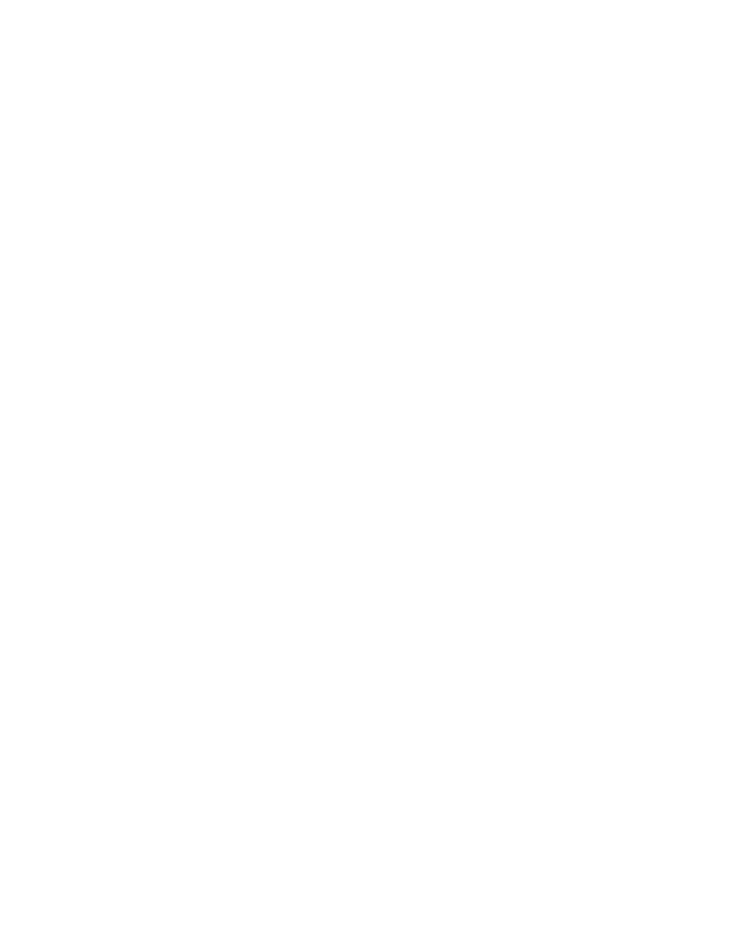
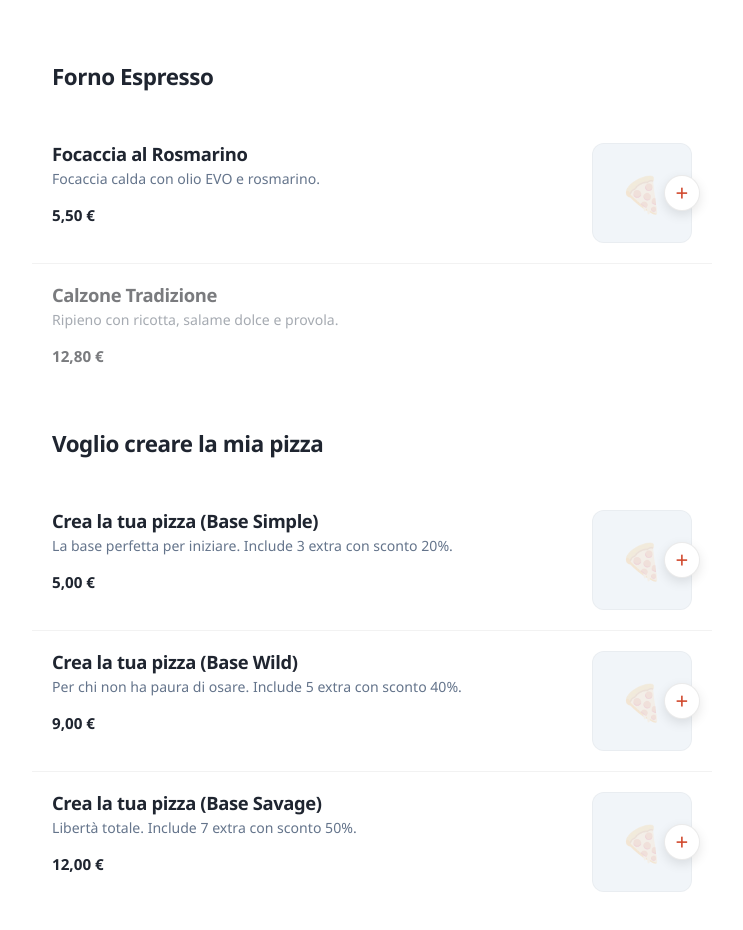
Before and after one commit to kremisi-com/pizzaos, a Next.js app in the folder apps/client/: page /menu in a window 1280 px wide. Shown: the part 2384-3314 px from the top of the page, without its empty margins (268-1011 px from the left). Before the commit the page ends 2451 px from the top, so only its background shows below. Built offline with nearby package versions, Linux system fonts and the light colour scheme.

Commit message:
gruppi gunzionanti

```diff
--- a/apps/client/src/features/customization/components/product-detail-screen.module.css
+++ b/apps/client/src/features/customization/components/product-detail-screen.module.css
@@ -721,6 +721,59 @@
   margin-top: 2px;
 }
 
+.extraPriceGroup
+{
+  display: flex;
+  align-items: center;
+  gap: 8px;
+  margin-top: 2px;
+}
+
+.extraPriceStrikethrough
+{
+  font-size: 0.82rem;
+  color: var(--pizzaos-color-foreground-muted);
+  text-decoration: line-through;
+  opacity: 0.7;
+}
+
+.extraPriceDiscounted
+{
+  font-size: 0.88rem;
+  font-weight: 800;
+  color: #10b981; /* Premium green for discount */
+}
+
+.bundleQuotaSummary
+{
+  margin: 4px 20px 16px;
+  padding: 10px 16px;
+  background: rgba(16, 185, 129, 0.08);
+  border-radius: 12px;
+  display: flex;
+  align-items: center;
+  gap: 10px;
+  border: 1px solid rgba(16, 185, 129, 0.15);
+}
+
+.bundleQuotaIcon
+{
+  font-size: 1.1rem;
+}
+
+.bundleQuotaText
+{
+  font-size: 0.82rem;
+  font-weight: 700;
+  color: #065f46;
+}
+
+.bundleQuotaCount
+{
+  color: #10b981;
+  font-weight: 900;
+}
+
 .ingredientControls
 {
   display: flex;
--- a/apps/client/src/features/customization/customization-model.ts
+++ b/apps/client/src/features/customization/customization-model.ts
@@ -60,6 +60,18 @@ export interface PairingSuggestion
   readonly description: string;
   readonly priceCents: number;
 }
+
+export interface BundleConfig
+{
+  readonly discountQuota: number;
+  readonly discountRate: number;
+}
+
+export const BUNDLE_CONFIGS: Readonly<Record<string, BundleConfig>> = {
+  "product-create-simple": { discountQuota: 3, discountRate: 0.2 },
+  "product-create-wild": { discountQuota: 5, discountRate: 0.4 },
+  "product-create-savage": { discountQuota: 7, discountRate: 0.5 }
+};
 
 export interface CustomizationStep
 {
@@ -527,6 +539,7 @@ export function customizationReducer(state: CustomizationState, action: Customiz
 }
 
 export function deriveCustomizationPrice(
+  productId: string,
   basePriceCents: number,
   state: CustomizationState
 ): CustomizationPriceBreakdown
@@ -546,15 +559,40 @@ export function deriveCustomizationPrice(
   }, 0);
 
   const selectedExtraIds = new Set(state.selectedExtraIds);
-  const extrasDeltaCents = EXTRA_OPTIONS.reduce((accumulator, extra) =>
+  const bundleConfig = BUNDLE_CONFIGS[productId];
+
+  let extrasDeltaCents = 0;
+
+  if (bundleConfig)
   {
-    if (!selectedExtraIds.has(extra.id))
+    const selectedExtras = EXTRA_OPTIONS
+      .filter((extra) => selectedExtraIds.has(extra.id))
+      .sort((a, b) => b.priceCents - a.priceCents);
+
+    selectedExtras.forEach((extra, index) =>
     {
-      return accumulator;
-    }
+      if (index < bundleConfig.discountQuota)
+      {
+        extrasDeltaCents += Math.round(extra.priceCents * (1 - bundleConfig.discountRate));
+      }
+      else
+      {
+        extrasDeltaCents += extra.priceCents;
+      }
+    });
+  }
+  else
+  {
+    extrasDeltaCents = EXTRA_OPTIONS.reduce((accumulator, extra) =>
+    {
+      if (!selectedExtraIds.has(extra.id))
+      {
+        return accumulator;
+      }
 
-    return accumulator + extra.priceCents;
-  }, 0);
+      return accumulator + extra.priceCents;
+    }, 0);
+  }
 
   return {
     basePriceCents,
@@ -564,6 +602,45 @@ export function deriveCustomizationPrice(
     extrasDeltaCents,
     totalCents: basePriceCents + doughDeltaCents + variantDeltaCents + ingredientDeltaCents + extrasDeltaCents
   };
+}
+
+export function deriveExtraPrice(
+  productId: string,
+  extraId: string,
+  selectedExtraIds: readonly string[]
+): number
+{
+  const extra = EXTRA_OPTIONS.find((e) => e.id === extraId);
+
+  if (!extra)
+  {
+    return 0;
+  }
+
+  const bundleConfig = BUNDLE_CONFIGS[productId];
+
+  if (!bundleConfig)
+  {
+    return extra.priceCents;
+  }
+
+  if (!selectedExtraIds.includes(extraId))
+  {
+    return extra.priceCents;
+  }
+
+  const sortedSelectedExtras = EXTRA_OPTIONS
+    .filter((e) => selectedExtraIds.includes(e.id))
+    .sort((a, b) => b.priceCents - a.priceCents);
+
+  const index = sortedSelectedExtras.findIndex((e) => e.id === extraId);
+
+  if (index >= 0 && index < bundleConfig.discountQuota)
+  {
+    return Math.round(extra.priceCents * (1 - bundleConfig.discountRate));
+  }
+
+  return extra.priceCents;
 }
 
 export function deriveVisibleAllergens(
--- a/packages/mock-data/src/data.ts
+++ b/packages/mock-data/src/data.ts
@@ -142,6 +142,36 @@ export const PRODUCTS: readonly Product[] = [
     status: "available",
     tags: ["forno", "contorno"],
     allergens: [{ code: "GLU", label: "Glutine" }]
+  },
+  {
+    id: "product-create-simple",
+    sku: "PIZ-CREA-SIMP",
+    name: "Crea la tua pizza (Base Simple)",
+    description: "La base perfetta per iniziare. Include 3 extra con sconto 20%.",
+    basePrice: toMoney(500),
+    status: "available",
+    tags: ["customizable-bundle", "tier-simple"],
+    allergens: [{ code: "GLU", label: "Glutine" }]
+  },
+  {
+    id: "product-create-wild",
+    sku: "PIZ-CREA-WILD",
+    name: "Crea la tua pizza (Base Wild)",
+    description: "Per chi non ha paura di osare. Include 5 extra con sconto 40%.",
+    basePrice: toMoney(900),
+    status: "available",
+    tags: ["customizable-bundle", "tier-wild"],
+    allergens: [{ code: "GLU", label: "Glutine" }]
+  },
+  {
+    id: "product-create-savage",
+    sku: "PIZ-CREA-SAVA",
+    name: "Crea la tua pizza (Base Savage)",
+    description: "Libertà totale. Include 7 extra con sconto 50%.",
+    basePrice: toMoney(1200),
+    status: "available",
+    tags: ["customizable-bundle", "tier-savage"],
+    allergens: [{ code: "GLU", label: "Glutine" }]
   }
 ] as const;
 
@@ -167,6 +197,23 @@ export const CLIENT_MENU: Menu = {
         { productId: "product-vegetariana", isFeatured: true },
         { productId: "product-4-formaggi", isFeatured: false },
         { productId: "product-tonno-cipolla", isFeatured: false }
+      ]
+    },
+    {
+      id: "section-forno",
+      name: "Forno Espresso",
+      productRefs: [
+        { productId: "product-focaccia-rosmarino", isFeatured: true },
+        { productId: "product-calzone", isFeatured: false }
+      ]
+    },
+    {
+      id: "section-creare-pizza",
+      name: "Voglio creare la mia pizza",
+      productRefs: [
+        { productId: "product-create-simple", isFeatured: true },
+        { productId: "product-create-wild", isFeatured: true },
+        { productId: "product-create-savage", isFeatured: true }
       ]
     }
   ]
```
Also changed, not shown: apps/client/src/features/customization/components/product-detail-screen.tsx (+29 -3 lines), 1 other file (tests, documents, lock files or other folders).
